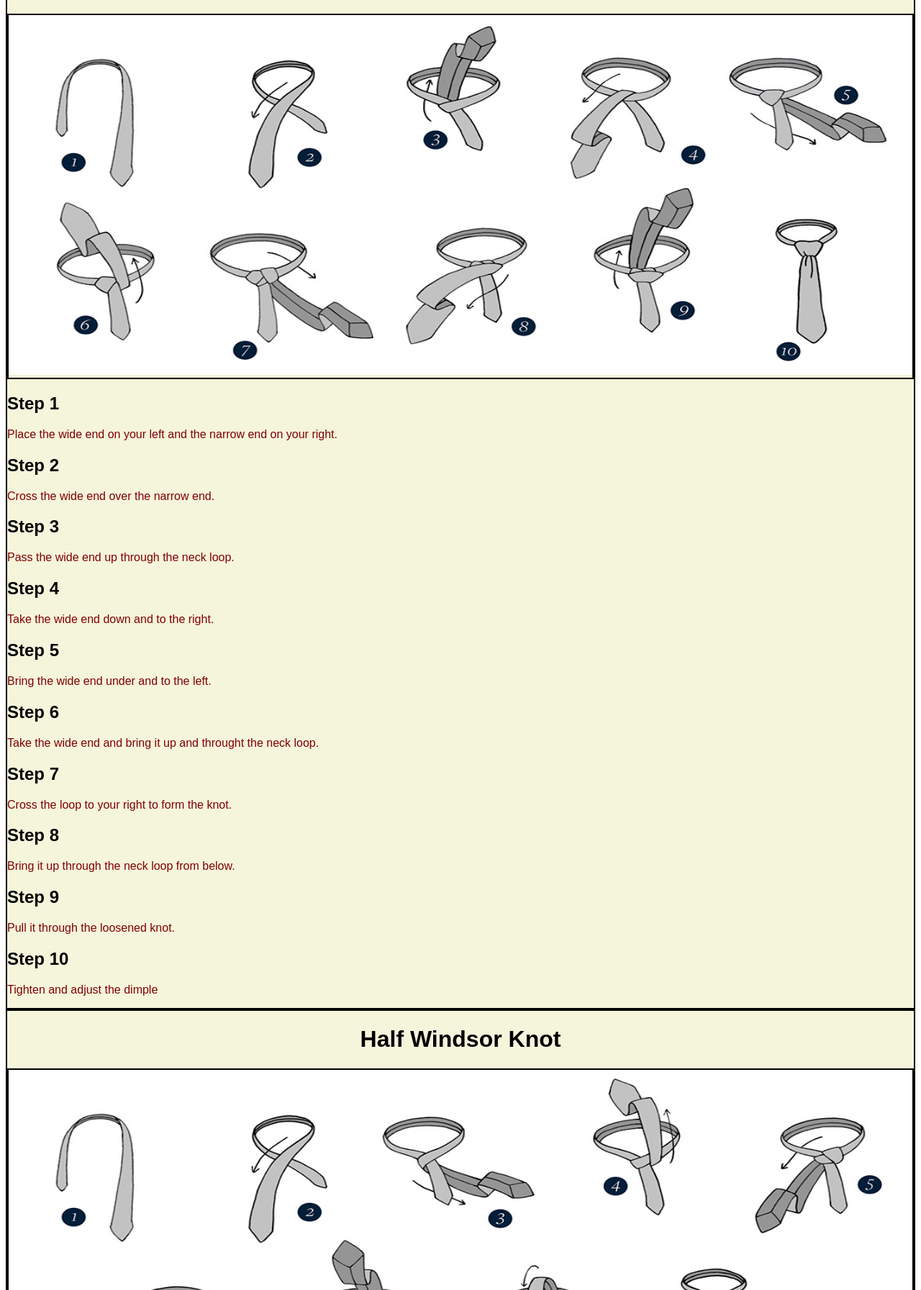
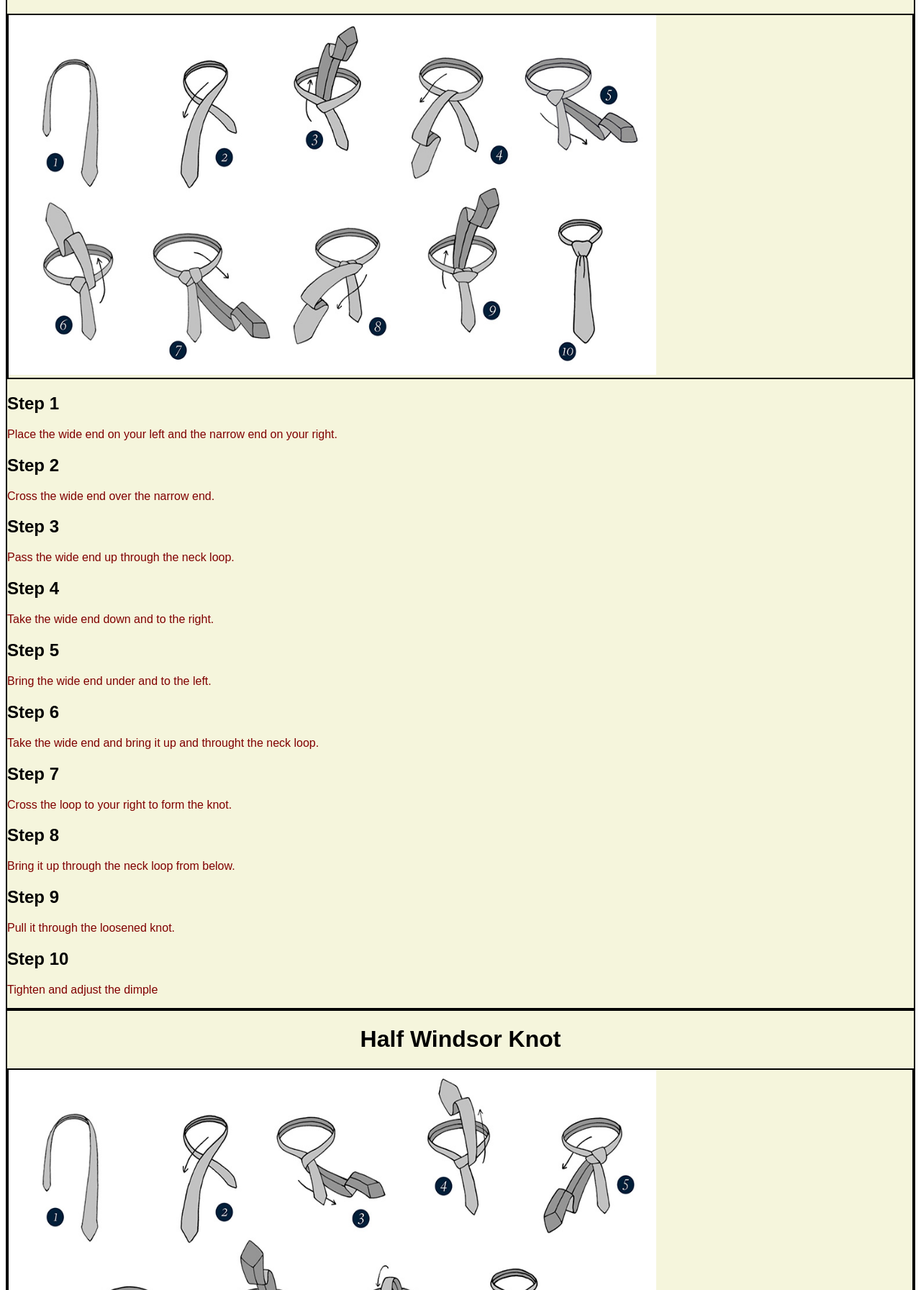
Before and after one commit to noahbaney12/MART341-WebDesign, a plain HTML site: page assignment-09/index.html in a window 1280 px wide. Shown: the part 227-2020 px from the top of the page at 72% size. Drawn offline with Linux system fonts and the light colour scheme.

Commit message:
Update index.html

```diff
--- a/assignment-09/index.html
+++ b/assignment-09/index.html
@@ -36,7 +36,7 @@
       </ul>
       <div>
             <h1>Full Windsor Knot</h1>
-            <div style="margin: auto;"><img src="images/windsorknot.jpg" alt="Full Windsor Knot" title="Full Windsor Knot" width=100% height=500px />
+            <div style="margin: auto;"><img src="images/windsorknot.jpg" alt="Full Windsor Knot" title="Full Windsor Knot" width=900px height=500px />
             </div>
             <h2>Step 1</h2>
             <p>Place the wide end on your left and the narrow end on your right.</p>
@@ -61,7 +61,7 @@
       </div>
       <div>
             <h1>Half Windsor Knot</h1>
-            <div style="margin: auto;"><img src="images/halfwindsorknot.jpg" alt="Half Windsor Knot" title="Half Windsor Knot" width=100% height=500px />
+            <div style="margin: auto;"><img src="images/halfwindsorknot.jpg" alt="Half Windsor Knot" title="Half Windsor Knot" width=900px height=500px />
             </div>
             <h2>Step 1</h2>
             <p>Place the wide end on your left and the narrow end on your right.</p>
@@ -84,7 +84,7 @@
       </div>
       <div>
             <h1>Four-in-Hand Knot</h1>
-            <div style="margin: auto;"><img src="images/fourinhandknot.jpg" alt="Four in Hand Knot" title="Four in Hand Knot" width=100% height=500px />
+            <div style="margin: auto;"><img src="images/fourinhandknot.jpg" alt="Four in Hand Knot" title="Four in Hand Knot" width=900px height=500px />
             </div>
             <h2>Step 1</h2>
             <p>Place the wide end on your left and the narrow end on your right.</p>
```
